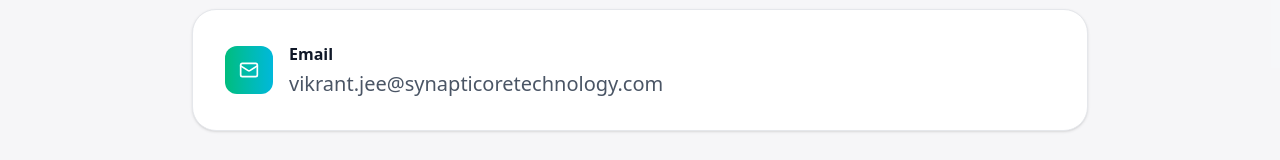
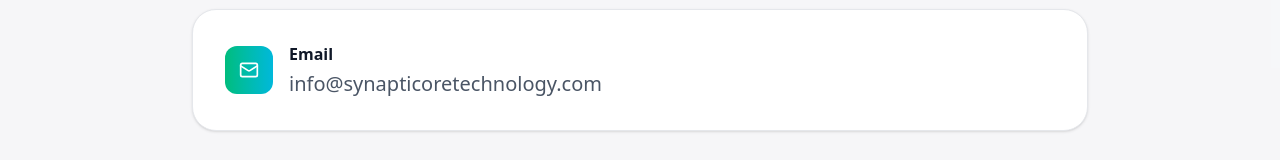
Before and after one commit to kaur-rajdeep/Synapticore, a React (Vite) app: page / in a window 1280 px wide. Shown: the part 3489-3649 px from the top of the page. Built offline with nearby package versions, Linux system fonts and the light colour scheme.

Commit message:
Update LandingPage.jsx

```diff
--- a/src/LandingPage.jsx
+++ b/src/LandingPage.jsx
@@ -514,7 +514,7 @@
                 </div>
                 <div>
                   <h4 className={`font-semibold mb-1 ${themeClasses.contactItemTitle}`}>Email</h4>
-                  <p className={`text-xs sm:text-sm md:text-xl ${themeClasses.contactItemText}`}>vikrant.jee@synapticoretechnology.com</p>
+                  <p className={`text-xs sm:text-sm md:text-xl ${themeClasses.contactItemText}`}>info@synapticoretechnology.com</p>
                 </div>
               </div>
             </div>
```
